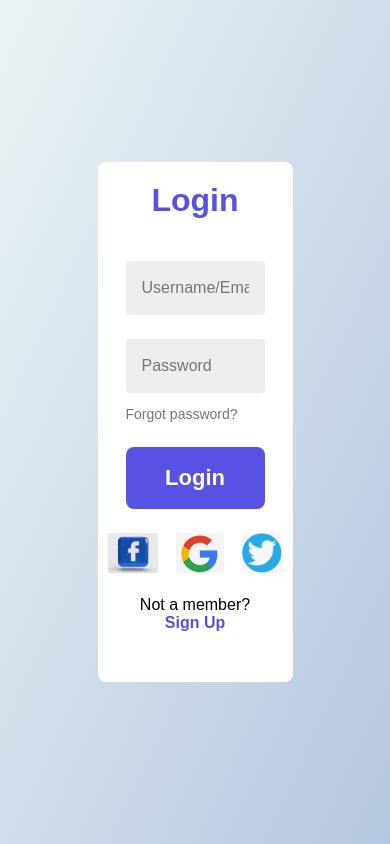
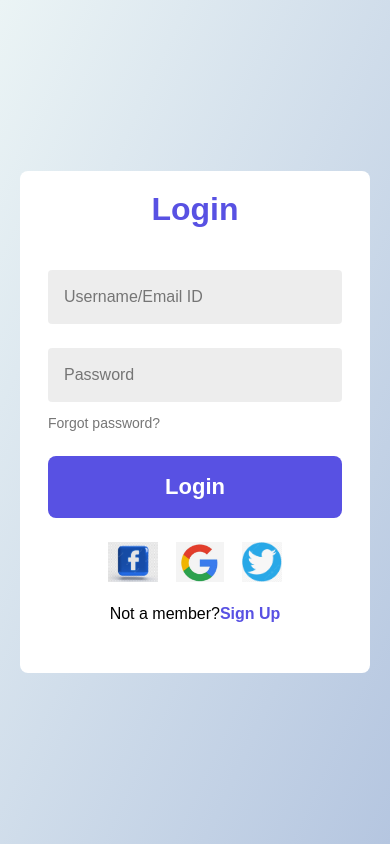
Before and after one commit to srushti-shete/Registration_Form, a plain HTML site: page index.html in a window 390 px wide. Drawn offline with Linux system fonts and the light colour scheme.

Commit message:
Made the form Responsive

```diff
--- a/style.css
+++ b/style.css
@@ -81,3 +81,11 @@ input[type="button"]:hover{
     text-decoration: underline;
     text-underline-offset: 3.5px;
 }
+
+/* To achieve responsiveness */
+@media screen and (max-width:700px) {
+    .form-box{
+        width: 100%;
+    }
+
+}
```
